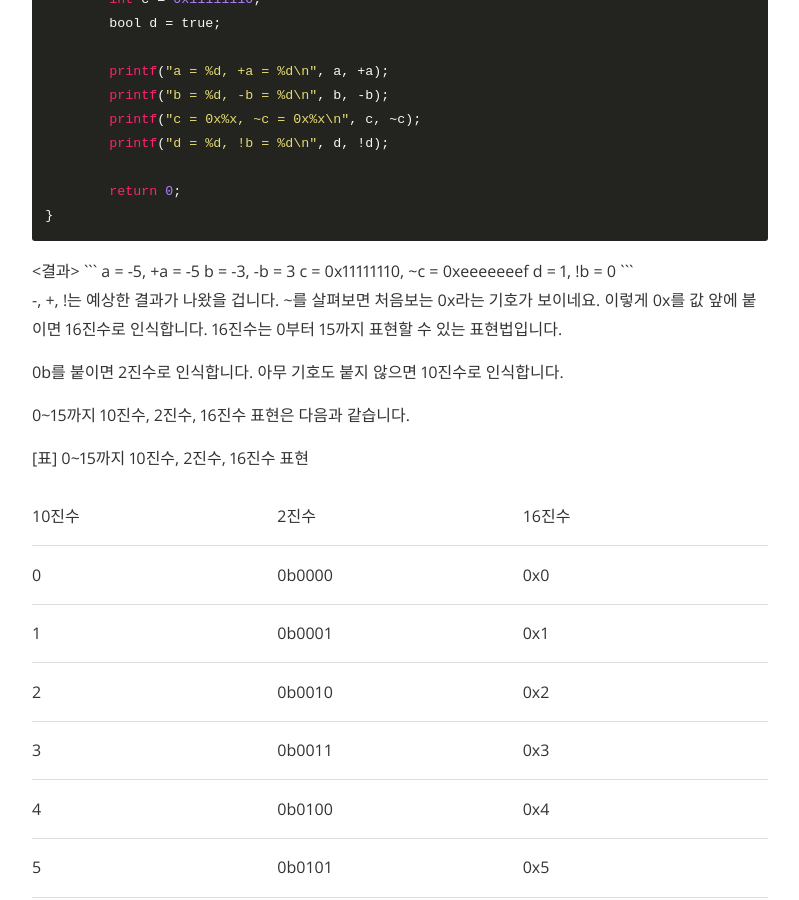
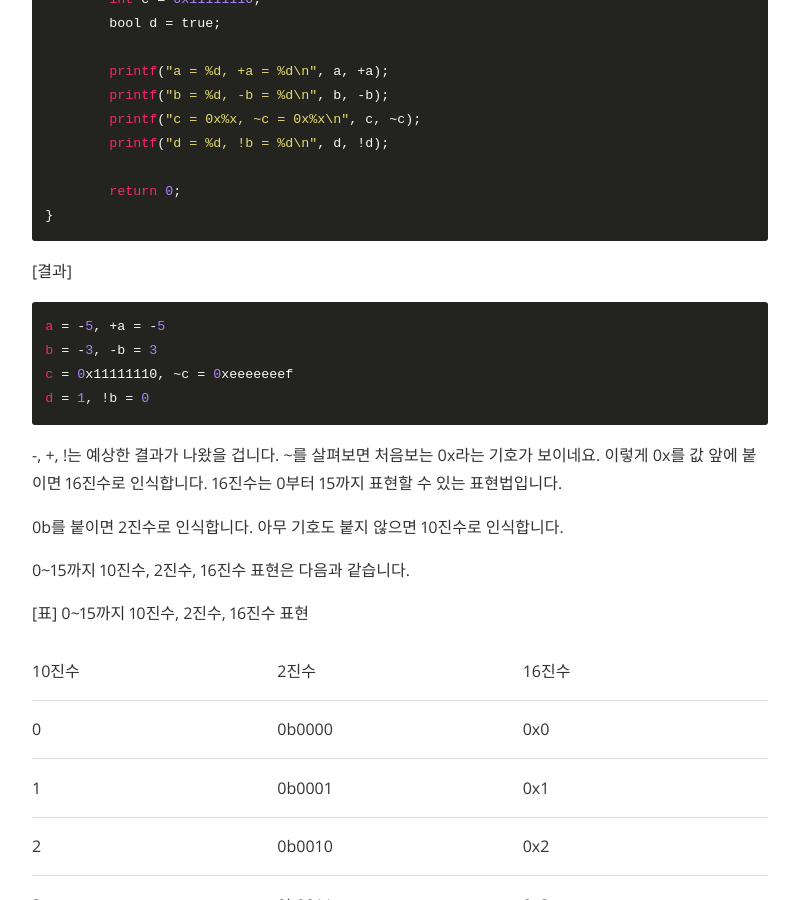
Before and after one commit to hwchoi2009/choichajang.github.io, a Jekyll site: the page built from _posts/2019-02-11-clang-00012-post.md, in a window 1280 px wide and 900 px high, scrolled down 1306 px. Shown: the whole window, without its empty margins (240-1039 px from the left). Built offline with Jekyll 4.4.1, drawn with Linux system fonts in a browser that asks for light colours; nearby versions of some CDN libraries.

Commit message:
Update 2019-02-11-clang-00012-post.md

````diff
--- a/_posts/2019-02-11-clang-00012-post.md
+++ b/_posts/2019-02-11-clang-00012-post.md
@@ -74,7 +74,7 @@ int main(void) {
 ```
 
 
-<결과>
+[결과]
 
 
 ```
@@ -84,8 +84,6 @@ c = 0x11111110, ~c = 0xeeeeeeef
 d = 1, !b = 0
 ```
 
-
-</결과>
 
 -, +, !는 예상한 결과가 나왔을 겁니다. ~를 살펴보면 처음보는 0x라는 기호가 보이네요. 이렇게 0x를 값 앞에 붙이면 16진수로 인식합니다. 16진수는 0부터 15까지 표현할 수 있는 표현법입니다.
 
````
